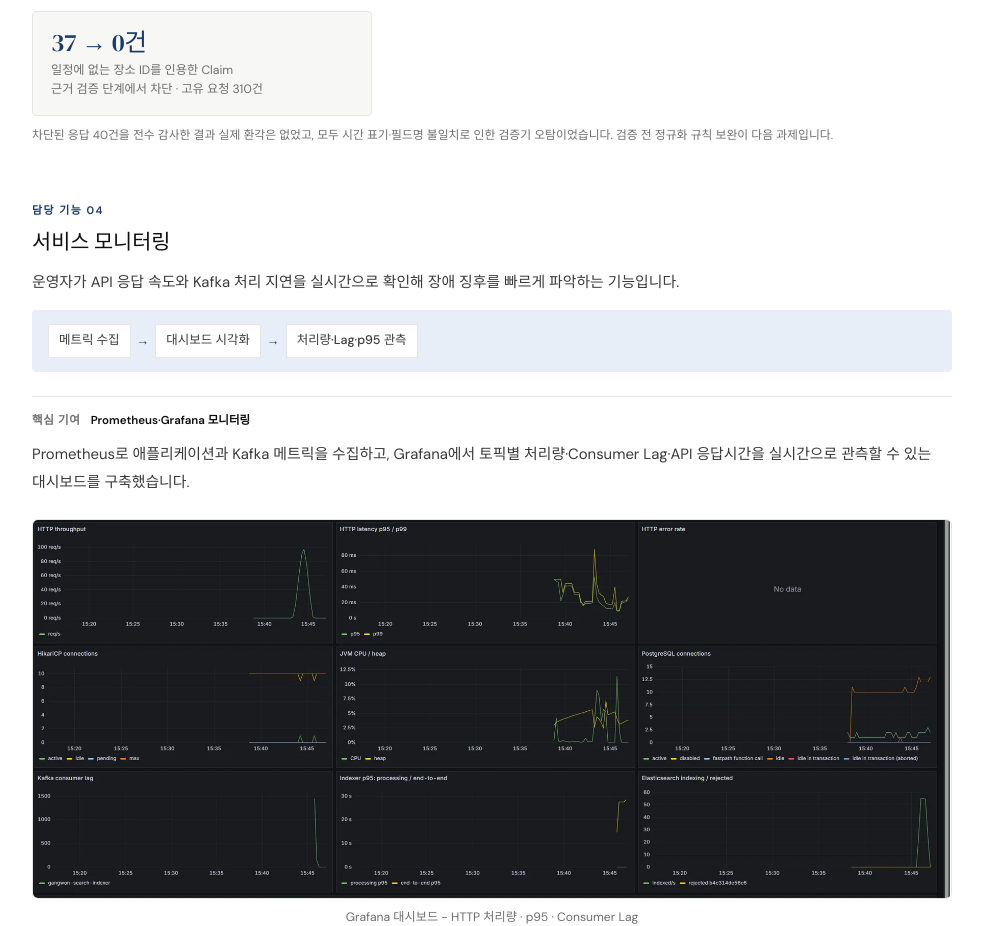
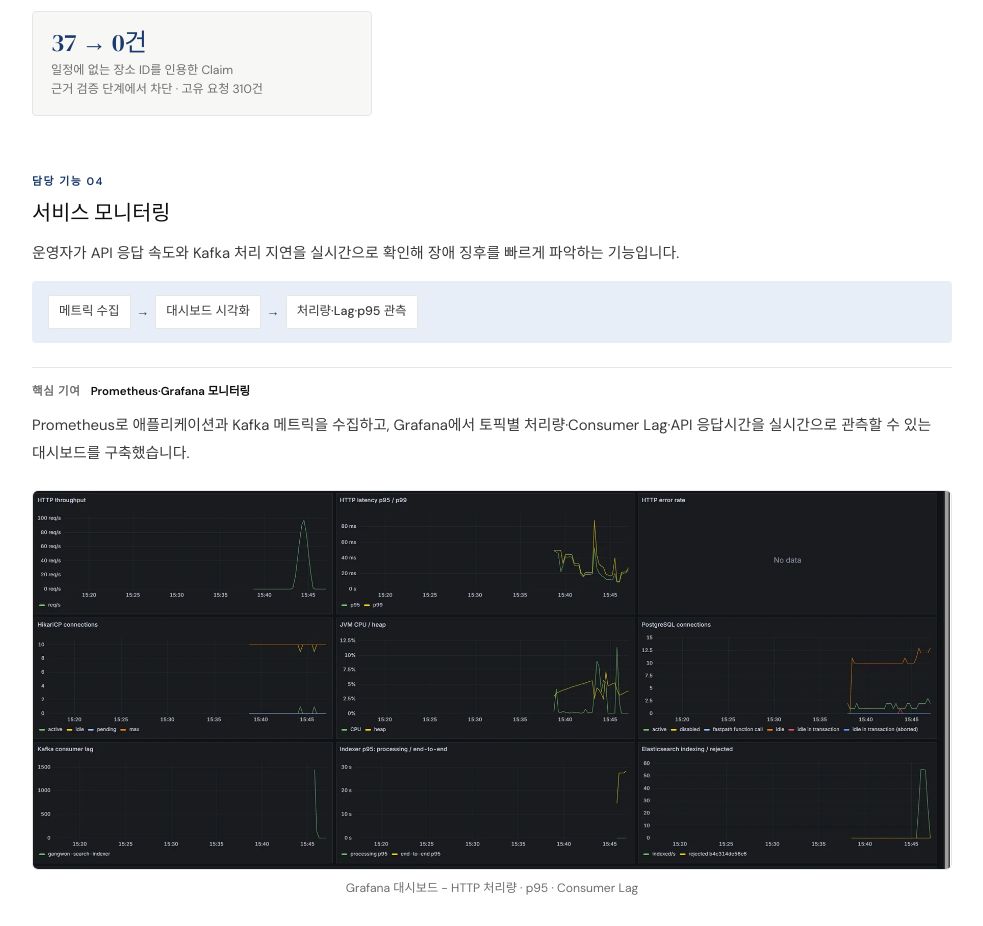
Before and after one commit to Bakhyoungwoo/Bakhyoungwoo.github.io, a plain HTML site: page gangwon.html in a window 1280 px wide. Shown: the part 4580-5506 px from the top of the page, without its empty margins (148-1131 px from the left). Drawn offline with Linux system fonts and the light colour scheme.

Commit message:
feat: update portfoilo

```diff
--- a/gangwon.html
+++ b/gangwon.html
@@ -105,7 +105,6 @@
     <p class="body-text">요청 분석부터 검증까지 이어지는 파이프라인을 Spring Boot - FastAPI로 연동하고, 관광지·음식점·숙소 Agent가 공통 검색 API를 사용하도록 통합했습니다.</p>
     <div class="flow-steps"><div class="flow-step"><div class="flow-num">01</div><div class="flow-text"><strong>요청 분석</strong> - 사용자의 지역·기간·동행·선호 조건 파악</div></div><div class="flow-step"><div class="flow-num">02</div><div class="flow-text"><strong>장소 검색</strong> - 관광지·음식점·숙소 Agent가 공통 Elasticsearch 검색 API 사용</div></div><div class="flow-step"><div class="flow-num">03</div><div class="flow-text"><strong>일정 생성</strong> - 검색 결과를 바탕으로 일자별 코스 구성</div></div><div class="flow-step"><div class="flow-num">04</div><div class="flow-text"><strong>검증</strong> - 일정 중복·시간 충돌·누락을 검증하고 기준 미달 시 재생성</div></div><div class="flow-step"><div class="flow-num">05</div><div class="flow-text"><strong>근거 차단</strong> - 검색 결과 조건에 근거하지 않은 주장은 차단하고, 근거 부족 시 fallback 응답 반환</div></div></div>
     <div class="stat-row" style="grid-template-columns:repeat(auto-fit,minmax(170px,340px))"><div class="stat-box"><div class="stat-num">37 → 0건</div><div class="stat-label">일정에 없는 장소 ID를 인용한 Claim<br>근거 검증 단계에서 차단 · 고유 요청 310건</div></div></div>
-    <p class="table-note">차단된 응답 40건을 전수 감사한 결과 실제 환각은 없었고, 모두 시간 표기·필드명 불일치로 인한 검증기 오탐이었습니다. 검증 전 정규화 규칙 보완이 다음 과제입니다.</p>
     <div class="role-head">
       <div class="role-num">담당 기능 04</div>
       <h3 class="subhead">서비스 모니터링</h3>
```
